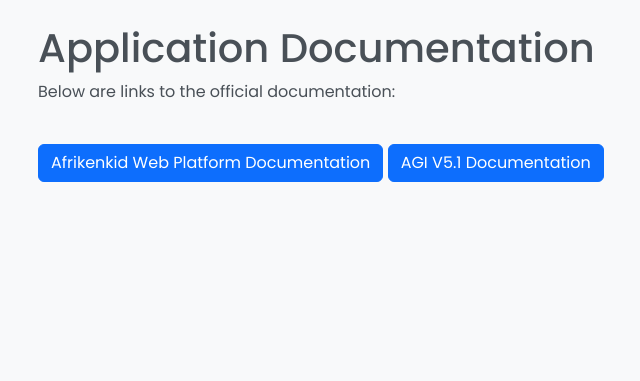
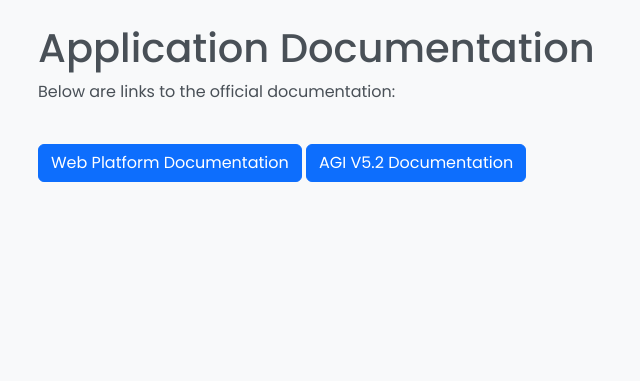
Before and after one commit to nehemiaobati/codeigniter, a CodeIgniter 4 app: the page made by app/Views/documentation/index.php in a window 1280 px wide. Shown: the part 82-463 px from the top of the page, without its empty margins (44-684 px from the left). Run offline with PHP 8.4 and a stand-in for CodeIgniter, Linux system fonts and the light colour scheme; the template is opened without the code that fills it, so the values that code supplies are empty; some libraries are stand-ins or nearby versions.

Commit message:
docs: Update documentation links and file names
Updates the documentation links in the `documentation/index.php` view to reflect the new file names for the web platform and AGI documentation. Also updates the `documentation.md` file to reflect these changes and ensure consistency.

```diff
--- a/app/Controllers/GeminiController.php
+++ b/app/Controllers/GeminiController.php
@@ -296,6 +296,8 @@ class GeminiController extends BaseController
             ->with('result', $htmlResult)
             ->with('raw_result', $apiResponse['result']);
     }
+
+
 
     /**
      * [ISOLATED/UNUSED] - Placeholder for future intent classification.
--- a/app/Views/documentation/index.php
+++ b/app/Views/documentation/index.php
@@ -6,12 +6,12 @@
 
     <p>Below are links to the official documentation:</p>
 
-    <a href="<?= base_url('assets/Afrikenkid Web Platform.pdf') ?>" class="btn btn-primary doc-link mt-4" target="_blank">
-        Afrikenkid Web Platform Documentation
+    <a href="<?= base_url('assets/Web Platform.pdf') ?>" class="btn btn-primary doc-link mt-4" target="_blank">
+        Web Platform Documentation
     </a>
 
-    <a href="<?= base_url('assets/Documentation AGI V5.1.pdf') ?>" class="btn btn-primary doc-link mt-4" target="_blank">
-        AGI V5.1 Documentation
+    <a href="<?= base_url('assets/Documentation AGI V5.2.pdf') ?>" class="btn btn-primary doc-link mt-4" target="_blank">
+        AGI V5.2 Documentation
     </a>
 </div>
 
```
Also changed, not shown: documentation.md (+11 -7 lines), 1 other file.
